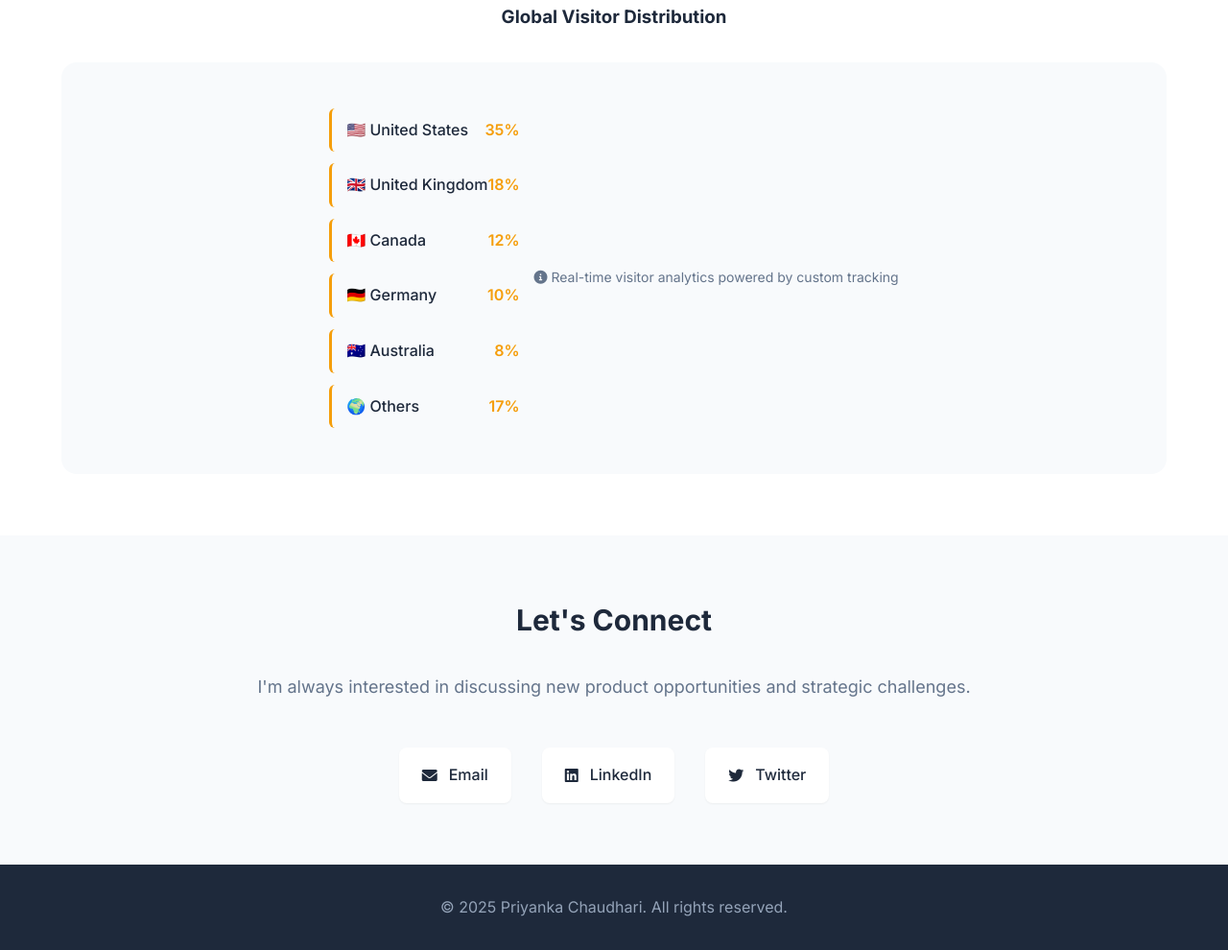
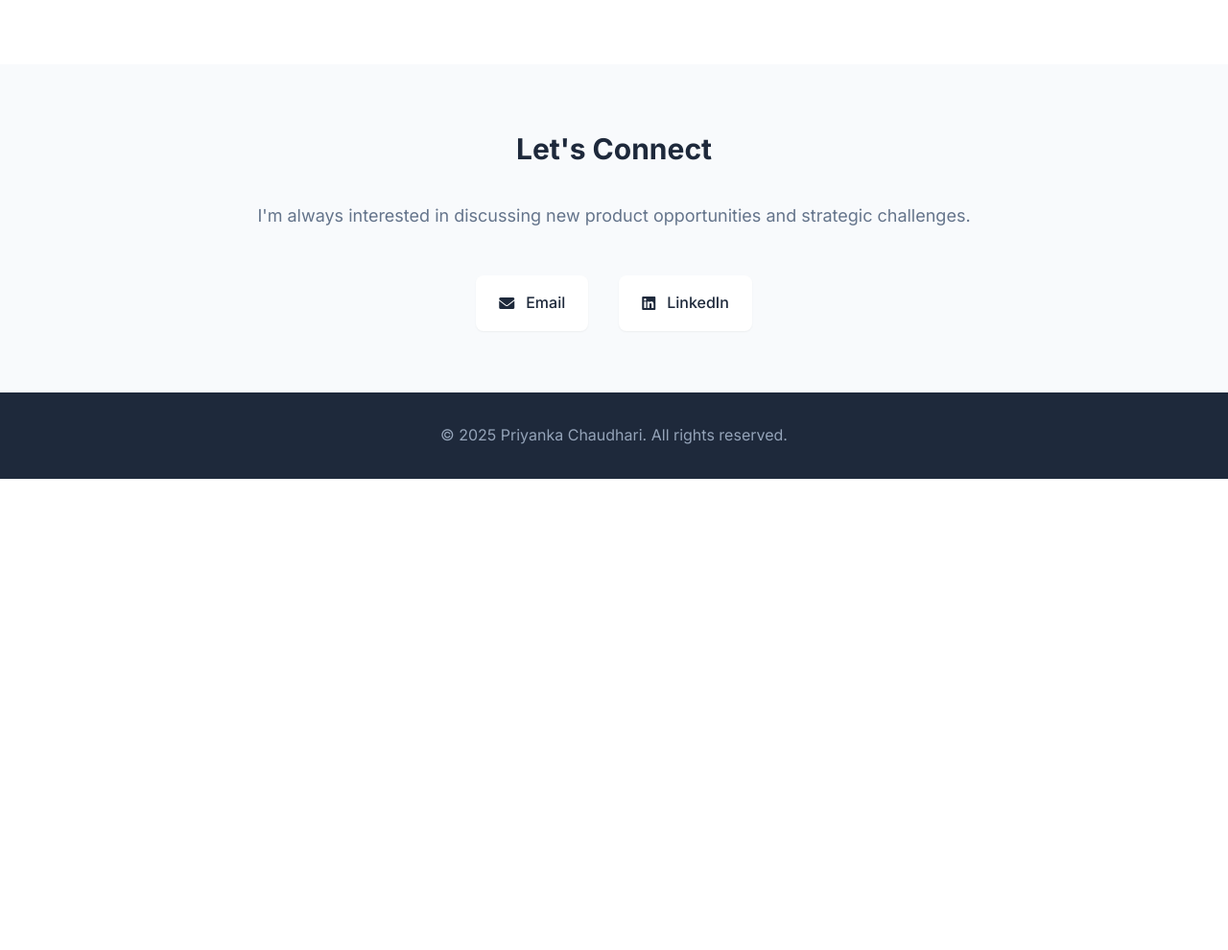
Before and after one commit to chaudharisp/piuwebsite, a plain HTML site: page index.html in a window 1280 px wide. Shown: the part 2458-3448 px from the top of the page at 96% size. After the commit the page ends 2957 px from the top, so only its background shows below. Drawn offline with Linux system fonts and the light colour scheme.

Commit message:
Remove visitor map, fix contact links (real email + LinkedIn, remove Twitter)

```diff
--- a/index.html
+++ b/index.html
@@ -182,16 +182,6 @@
                     <div class="stat-label">Engagement Rate</div>
                 </div>
             </div>
-            <div class="visitor-map">
-                <h3>Global Visitor Distribution</h3>
-                <div id="world-map" class="map-container">
-                    <!-- Interactive world map will be rendered here -->
-                    <div class="map-placeholder">
-                        <i class="fas fa-globe-americas"></i>
-                        <p>Interactive visitor map loading...</p>
-                    </div>
-                </div>
-            </div>
         </div>
     </section>
 
@@ -203,17 +193,13 @@
                 I'm always interested in discussing new product opportunities and strategic challenges.
             </p>
             <div class="contact-links">
-                <a href="mailto:your.email@example.com" class="contact-link">
+                <a href="mailto:priyasc799@gmail.com" class="contact-link">
                     <i class="fas fa-envelope"></i>
                     Email
                 </a>
-                <a href="https://linkedin.com/in/yourusername" target="_blank" class="contact-link">
+                <a href="https://www.linkedin.com/in/priyanka-chaudhari29/" target="_blank" class="contact-link">
                     <i class="fab fa-linkedin"></i>
                     LinkedIn
-                </a>
-                <a href="https://twitter.com/yourusername" target="_blank" class="contact-link">
-                    <i class="fab fa-twitter"></i>
-                    Twitter
                 </a>
             </div>
         </div>
```
